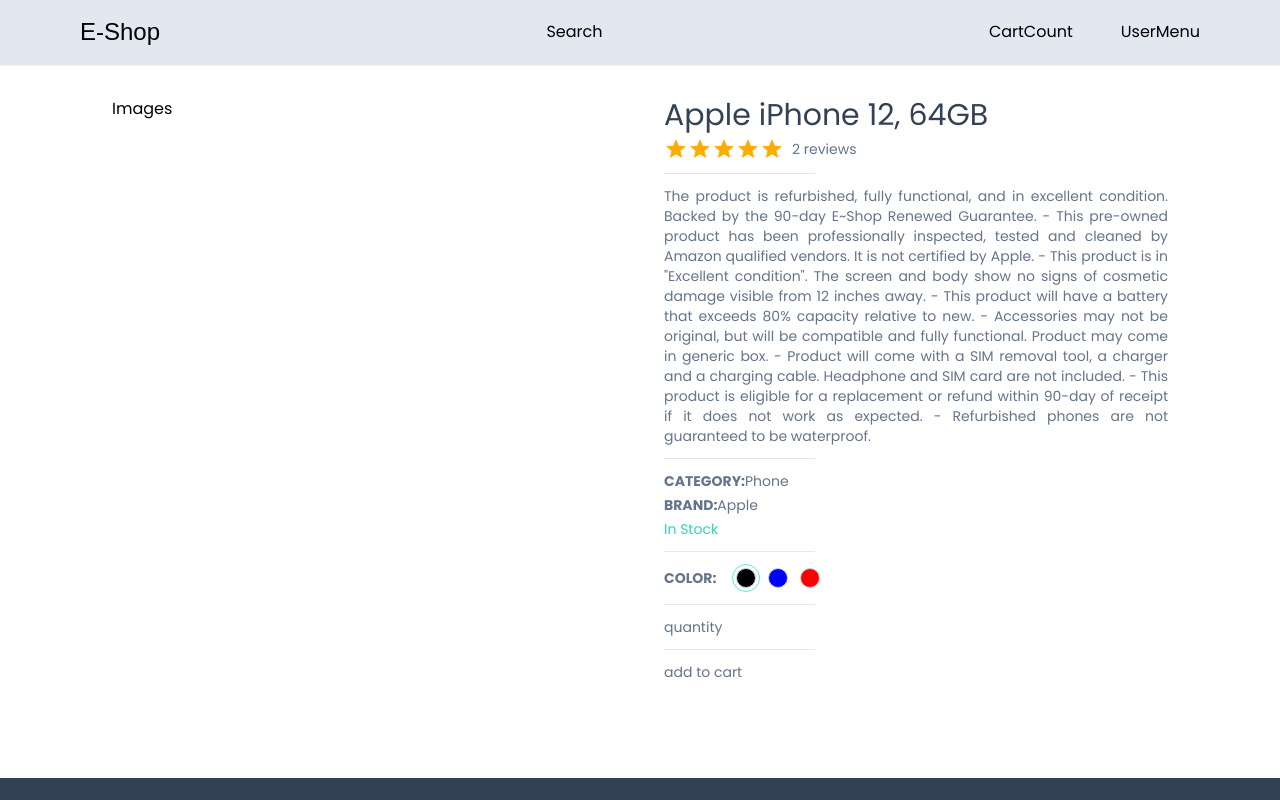
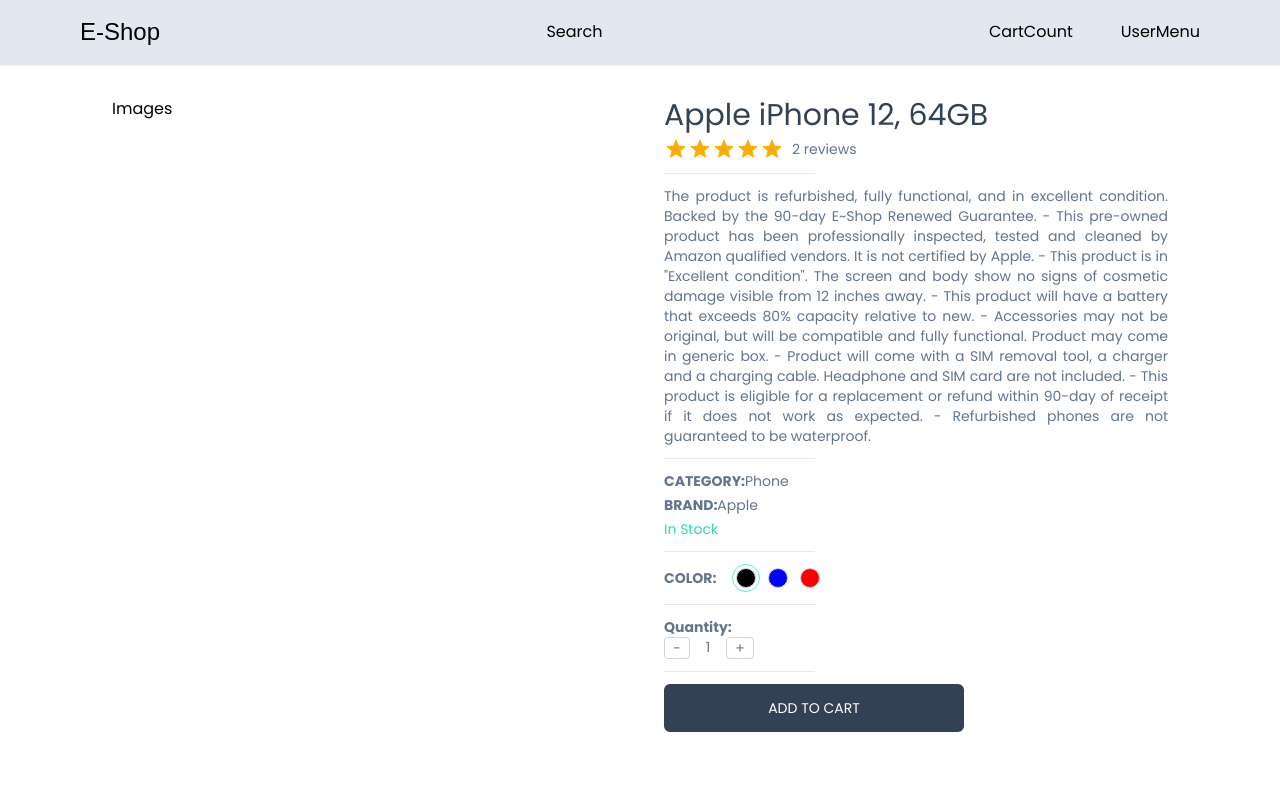
Before and after one commit to oscar-barreto/ecommerce, a Next.js app in the folder salesplatform/: page /product/1 in a window 1280 px wide. Shown: the top 800 px of the page. Built offline with nearby package versions, Linux system fonts and the light colour scheme; a web font is replaced by a local one.

Commit message:
CartButton added

```diff
--- /dev/null
+++ b/salesplatform/app/components/Button.tsx
@@ -0,0 +1,36 @@
+'use client'
+
+interface ButtonProps{
+    label: string,
+    disabled?: boolean,
+    outline?:boolean,
+    custom?:string,
+    icon?:IconType,
+    small?: boolean,
+    onClick: (e:React.MouseEvent<HTMLButtonElement>) => void,
+
+}
+const Button: React.FC<ButtonProps> = ({
+    label,
+    disabled,
+    outline,
+    custom,
+    icon,
+    small,
+    onClick,
+}) => {
+  return (
+    <button disabled={disabled}
+    className={`disabled:opacity-70 disabled:cursor-not-allowed rounded-md hover:opacity-80 transition w-full border-slate-700 flex items-center justify-center gap-2
+    ${outline? 'bg-white' : 'bg-slate-700'}
+    ${outline? 'text-slate-700': 'text-white'}
+    ${small? 'text-sm font-light': 'text-md'}
+    ${small? 'py-1 px-2': 'py-3 px-4 border-2'}
+    ${custom? 'custom': ''}`
+    }>
+        {icon && <icon size={24}/>} {label}
+        </button>
+  )
+}
+
+export default Button
--- a/salesplatform/app/product/SetQuantity.tsx
+++ b/salesplatform/app/product/SetQuantity.tsx
@@ -1,8 +1,35 @@
-import React from 'react'
+'use client'
 
-const SetQuantity = () => {
+import { CartProductType } from "./[productId]/ProductDetails"
+
+interface SetQuantityProps{
+    cartCounter?:boolean,
+    cartProduct:CartProductType,
+    handleQtyIncrease: ()=> void;
+    handleQtyDecrease: ()=> decrease;
+}
+
+const btnStyles = 'border-[1.2px] border-slate-300 px-2 rounded'
+
+const SetQuantity: React.FC<SetQuantityProps> = ({
+    cartCounter,
+    cartProduct,
+    handleQtyIncrease,
+    handleQtyDecrease,
+}) => {
   return (
-    <div>SetQuantity</div>
+    <div className="flex gap-8 items-center">
+        <div>
+            {
+                cartCounter ? null : <div className="font-semibold">Quantity: </div>
+            }
+            <div className="flex gap-4">
+                <button className={btnStyles} onClick={handleQtyDecrease}>-</button>
+                <div>{cartProduct.quantity}</div>
+                <button className={btnStyles} onClick={handleQtyIncrease}>+</button>
+            </div>
+        </div>
+    </div>
   )
 }
 
--- a/salesplatform/app/product/[productId]/ProductDetails.tsx
+++ b/salesplatform/app/product/[productId]/ProductDetails.tsx
@@ -2,6 +2,10 @@
 import { Rating } from "@mui/material";
 import { useCallback, useState } from "react";
 import SetColor from "../SetColor";
+import SetQuantity from "../SetQuantity";
+import Button from "@/app/components/Button";
+
+
 interface ProductDetailsProps{
     product: any;
 }
@@ -44,13 +48,30 @@
 
     const productRating = product.reviews.reduce((acc:number,item:any)=> item.rating+ acc,0) / product.reviews.length;
 
-
     const handleColorSelect = useCallback(
         (value:SelectedImgType)=>{
             setCartProduct((prev)=>{
                 return {...prev, selectedImg:value}
             })
         }, [cartProduct.selectedImg] )
+
+        const handleQtyIncrease = useCallback(()=>{
+            setCartProduct((prev)=>{
+                return{...prev, quantity:++prev.quantity}
+            })
+        }, []);
+
+        // FUNCTION THAT HANDLES DECREASE MUST CONTAIN WAY TO PREVENT NEGATIVE NUMBERS
+        const handleQtyDecrease = useCallback(()=>{
+
+            if(cartProduct.quantity === 1){
+                return;
+            }
+            setCartProduct((prev)=>{
+                return {...prev, quantity: --prev.quantity}
+            })
+        },[]);
+
 
   return (
     <div className="grid grid-cols-1  md:grid-cols-2 gap-12">
@@ -76,9 +97,11 @@
         <Horizontal/>
         <SetColor cartProduct={cartProduct} images={product.images} handleColorSelect={handleColorSelect}/>
         <Horizontal/>
-        <div>quantity</div>
+        <SetQuantity cartProduct={cartProduct} handleQtyIncrease={handleQtyIncrease} handleQtyDecrease={handleQtyDecrease}/>
         <Horizontal/>
-        <div>add to cart</div>
+        <div className="max-w-[300px]">
+        <Button label='ADD TO CART' onClick={()=>{}}/>
+        </div>
         </div>
 
         </div>
```
